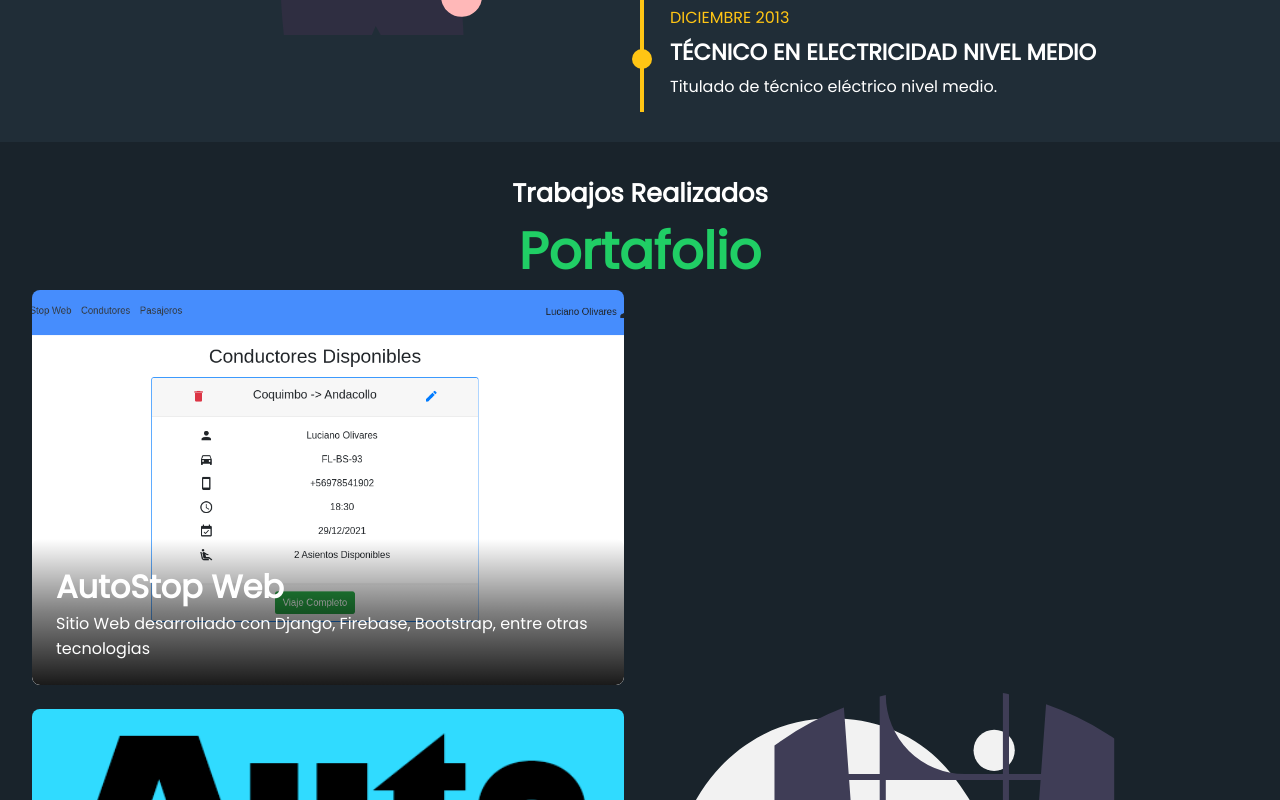
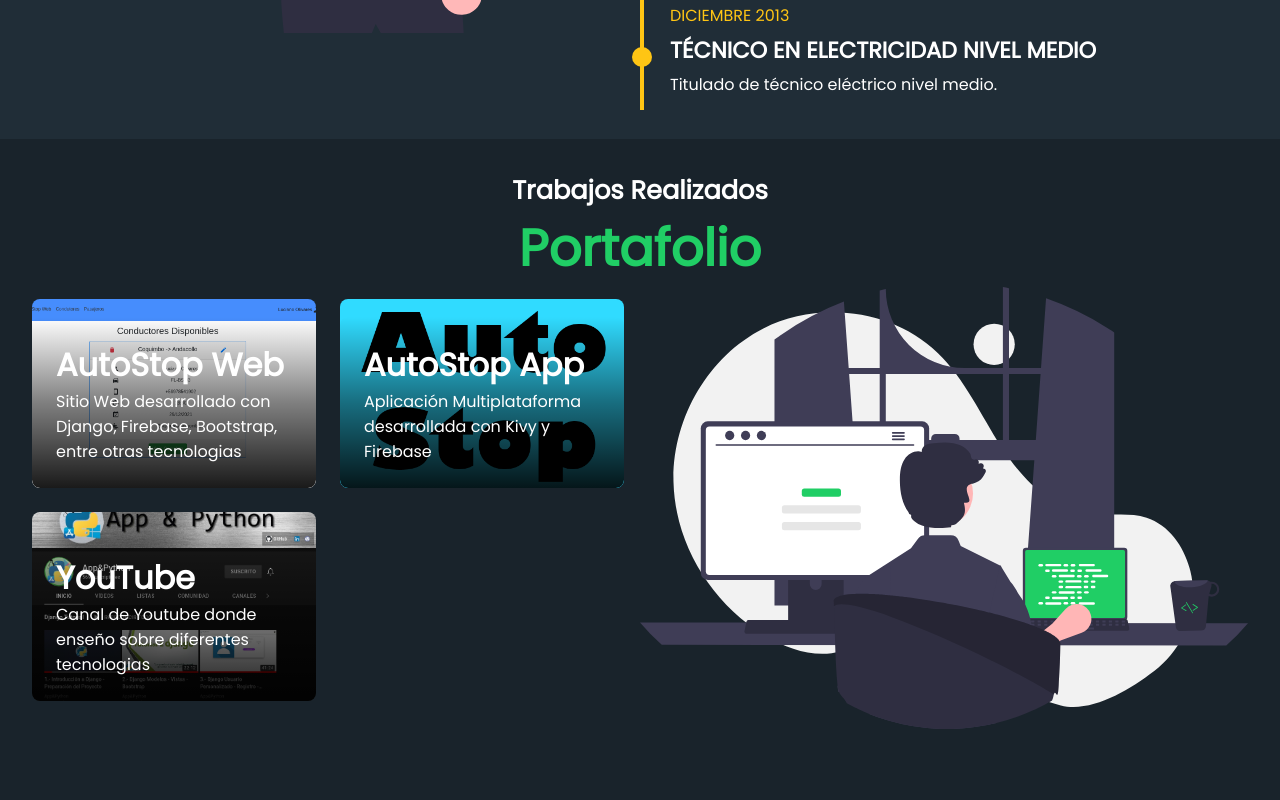
Before and after one commit to lucianolivares/PersonalWebSite, a React (Create React App) app: page / in a window 1280 px wide. Shown: the part 1520-2320 px from the top of the page. Built offline with nearby package versions, Linux system fonts and the light colour scheme.

Commit message:
white line between elements solved ?

```diff
--- a/src/globalStyles.js
+++ b/src/globalStyles.js
@@ -12,6 +12,8 @@
 
 export const InfoSec = styled.div`
   color: #fff;
+  margin-top: -1px;
+  /* border: 3px solid hotpink; */
   min-height: 94vh;
   background: ${({ lightBg, theme }) =>
     lightBg ? theme.colors.bg_color_ligth : theme.colors.bg_color};
@@ -49,8 +51,6 @@
   align-items: center;
   flex-direction: row;
   @media screen and (max-width: 768px) {
-    max-width: 100%;
-    display: flex;
     flex-direction: column-reverse;
   }
 `;
--- a/src/pages/Portafolio/Portafolio.elements.js
+++ b/src/pages/Portafolio/Portafolio.elements.js
@@ -6,10 +6,11 @@
   padding: 0 1rem 1rem 1rem;
   display: grid;
   gap: 1.5rem;
-  grid-template-columns: repeat(auto-fit, minmax(20rem, 1fr));
+  grid-template-columns: repeat(2, minmax(10rem, 1fr));
 
-  @media screen and (max-width: ${({ theme }) => theme.media.medium }) {
+  @media screen and (max-width: 1200px) {
     padding: 0 2rem 1rem 2rem;
+    grid-template-columns: repeat(1, minmax(10rem, 1fr));
   }
 `;
 
```
